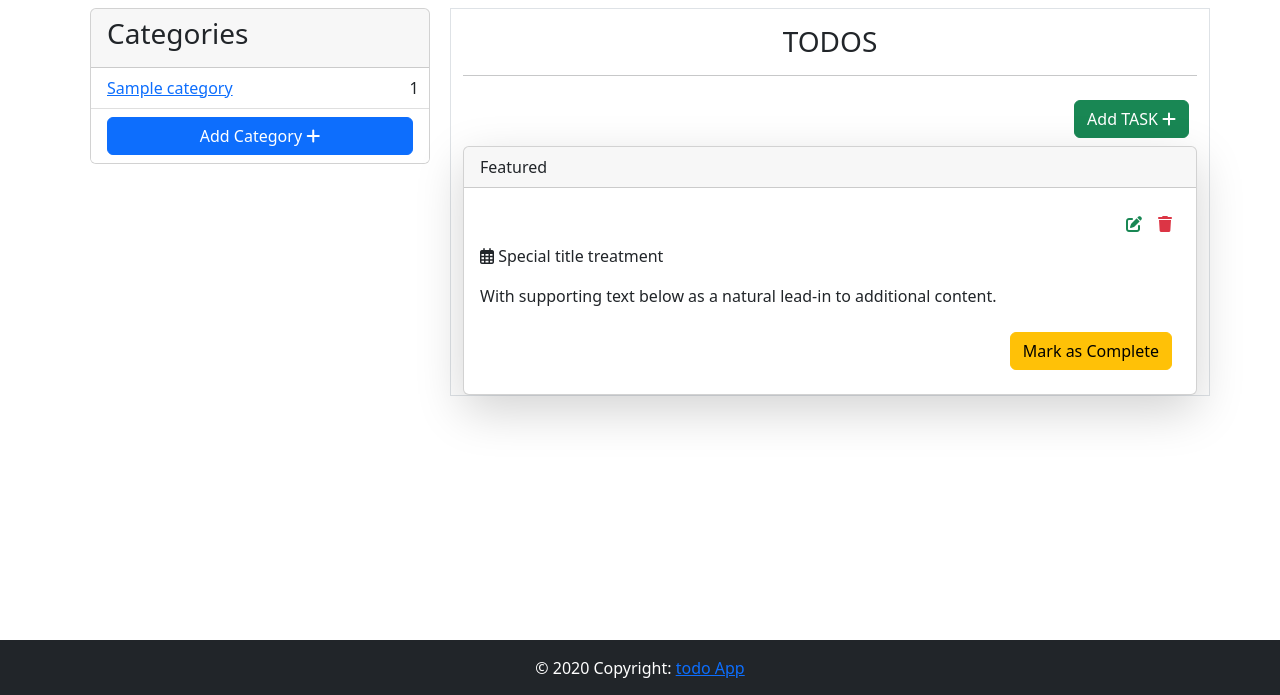
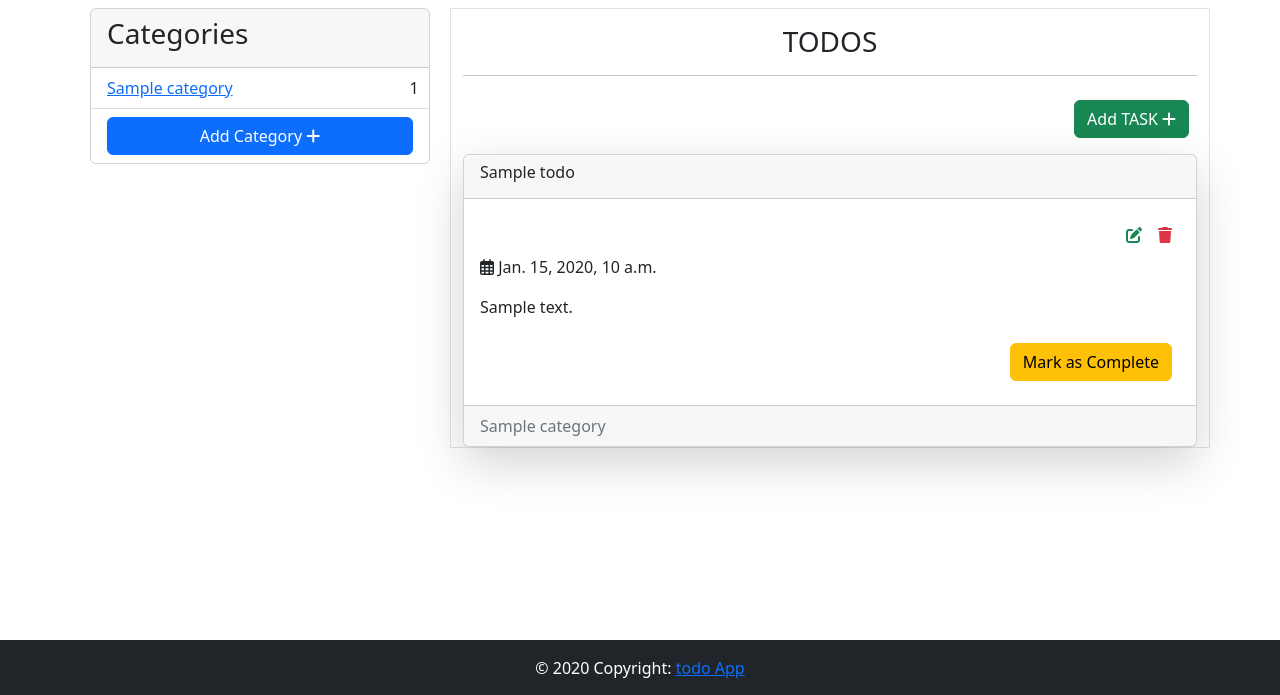
Before and after one commit to kamula/ToDo-App, a Django app: template templates/todo/homePage.html in a window 1280 px wide. Shown: the part 56-751 px from the top of the page. Run offline with Django 4.2, Linux system fonts and the light colour scheme; the template is opened without the code that fills it: values that come from a table or form of the project are taken from there, others are empty; tables that the repository leaves empty hold one stand-in row (values such as "Sample post"); some libraries are stand-ins or nearby versions.

Commit message:
category value and method action

```diff
--- a/templates/partials/TodoCard.html
+++ b/templates/partials/TodoCard.html
@@ -1,6 +1,8 @@
-<div class="card shadow-lg">
+<div class="card shadow-lg mt-2">
     <div class="card-header">
-      Featured
+        <h6>
+            {{todo.title}}
+        </h6>
     </div>
     <div class="card-body">
         <div class="d-flex flex-row-reverse">
@@ -13,13 +15,16 @@
           </div>
         <p class="card-text">
             <i class="fa-regular fa-calendar-days"></i>
-            Special title treatment
+            {{todo.scheduled_time}}
         </p>
-        <p class="card-text">With supporting text below as a natural lead-in to additional content.</p>
+        <p class="card-text">{{todo.description}}</p>
         <div class="d-flex flex-row-reverse">
             <div class="p-2">
                 <button type="button" class="btn btn-warning">Mark as Complete</button>
             </div>
         </div>
     </div>
+    <div class="card-footer text-muted">
+        {{todo.category}}
+    </div>
   </div>
```
